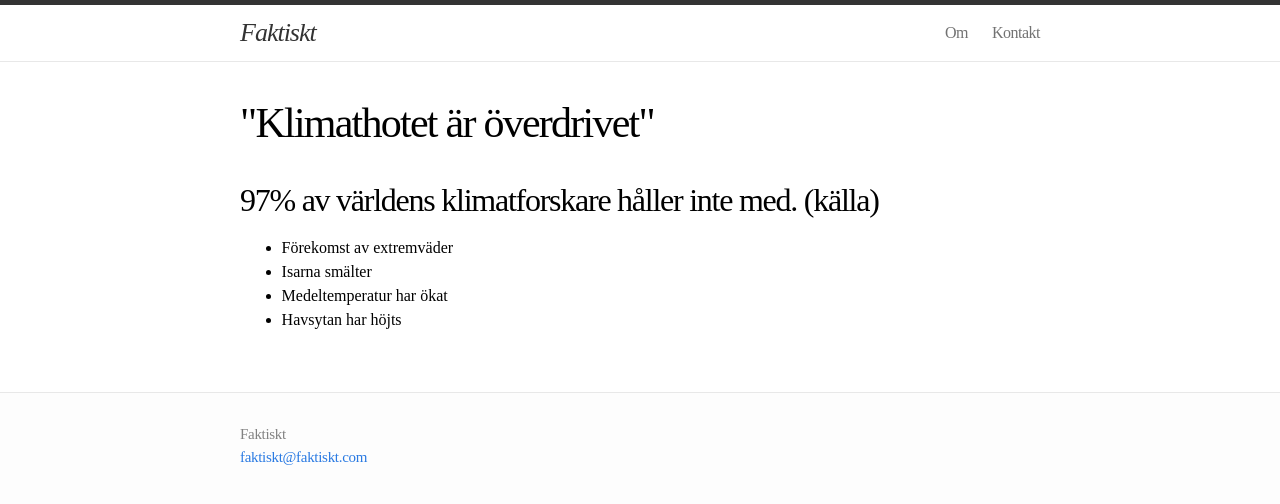
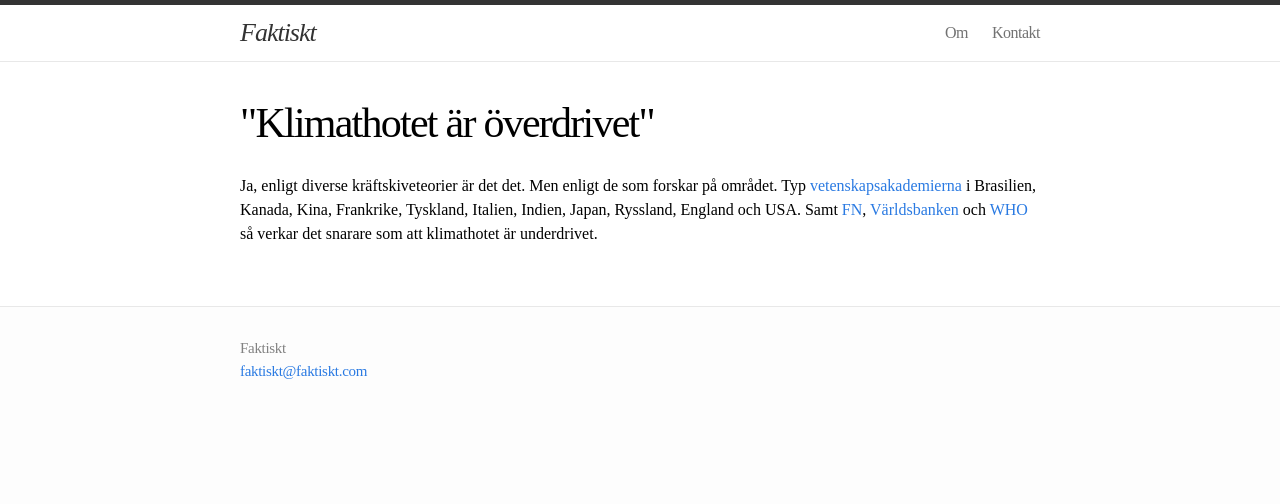
Before and after one commit to frigolitvarulv/faktiskt.github.io, a Jekyll site: the page built from miljo/klimathotet-ar-overdrivet.md, in a window 1280 px wide. Shown: the top 504 px of the page. Built offline with Jekyll 4.4.1, drawn with Linux system fonts in a browser that asks for light colours; Markdown is read by kramdown in place of the engine named in the settings.

Commit message:
Updated klimathotet-ar-overdrivet.md

```diff
--- a/miljo/klimathotet-ar-overdrivet.md
+++ b/miljo/klimathotet-ar-overdrivet.md
@@ -4,10 +4,4 @@ published: true
 title: Klimathotet är överdrivet
 ---
 
-
-## 97% av världens klimatforskare håller inte med. (källa)
-
-- Förekomst av extremväder
-- Isarna smälter
-- Medeltemperatur har ökat
-- Havsytan har höjts
+Ja, enligt diverse kräftskiveteorier är det det. Men enligt de som forskar på området. Typ [vetenskapsakademierna](http://www.un.org/climatechange/the-science/) i Brasilien, Kanada, Kina, Frankrike, Tyskland, Italien, Indien, Japan, Ryssland, England och USA. Samt [FN](http://www.un.org/climatechange/the-science/), [Världsbanken](http://www.worldbank.org/en/topic/climatechange/overview) och [WHO](http://www.who.int/mediacentre/factsheets/fs266/en/) så verkar det snarare som att klimathotet är underdrivet.
```
